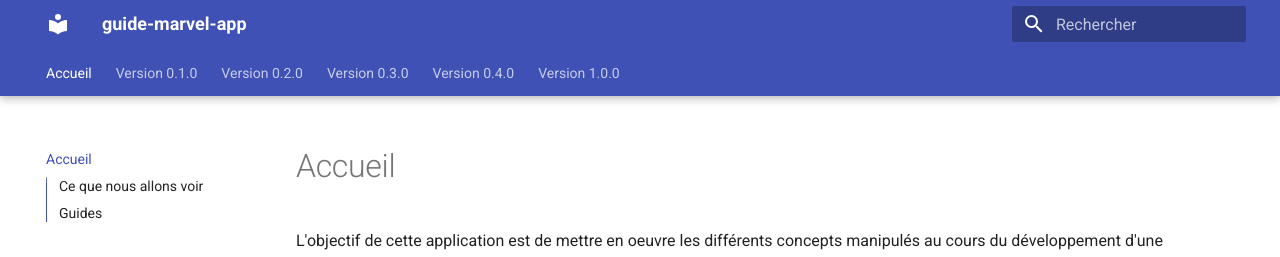
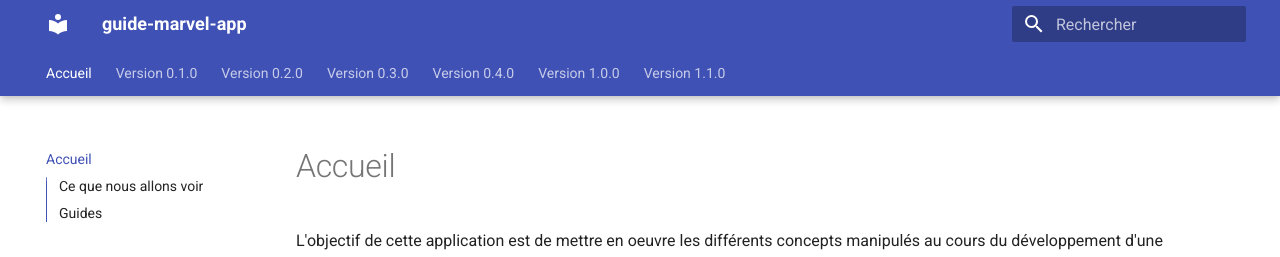
Before and after one commit to but-sd/guide-marvel-app, an MkDocs documentation site: the page built from docs/index.md, in a window 1280 px wide. Shown: the top 257 px of the page. Built offline with MkDocs 1.6.1 and Material for MkDocs 9.7.7, drawn with Linux system fonts in a browser that asks for light colours.

Commit message:
version 1.1.0

```diff
--- a/mkdocs.yml
+++ b/mkdocs.yml
@@ -1,5 +1,6 @@
 site_name: guide-marvel-app
 repo_name: but-sd/guide-marvel-app
+# repo_url: https://github.com/but-sd/guide-marvel-app
 
 nav:
   - Accueil: index.md
@@ -8,7 +9,7 @@ nav:
   - Version 0.3.0: version-0.3.0.md
   - Version 0.4.0: version-0.4.0.md
   - Version 1.0.0: version-1.0.0.md
-  # - Version 1.1.0: version-1.1.0.md
+  - Version 1.1.0: version-1.1.0.md
   # - Version 1.2.0: version-1.2.0.md
 
 theme:
@@ -30,6 +31,7 @@ theme:
     - search:
         lang: fr
 
+
 markdown_extensions:
   # Permet par exemple d'ajouter des attributs aux liens
   - attr_list
```
Also changed, not shown: docs/index.md (line endings or trailing spaces).
